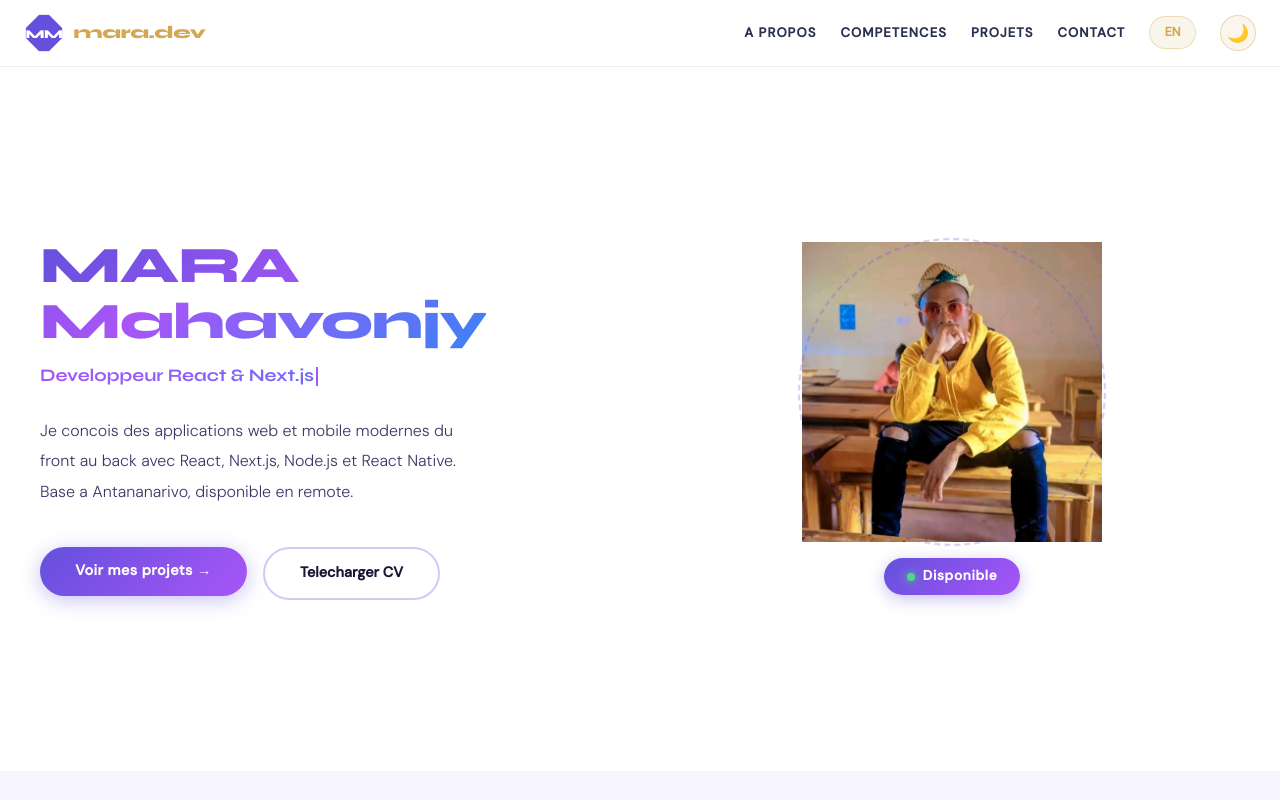
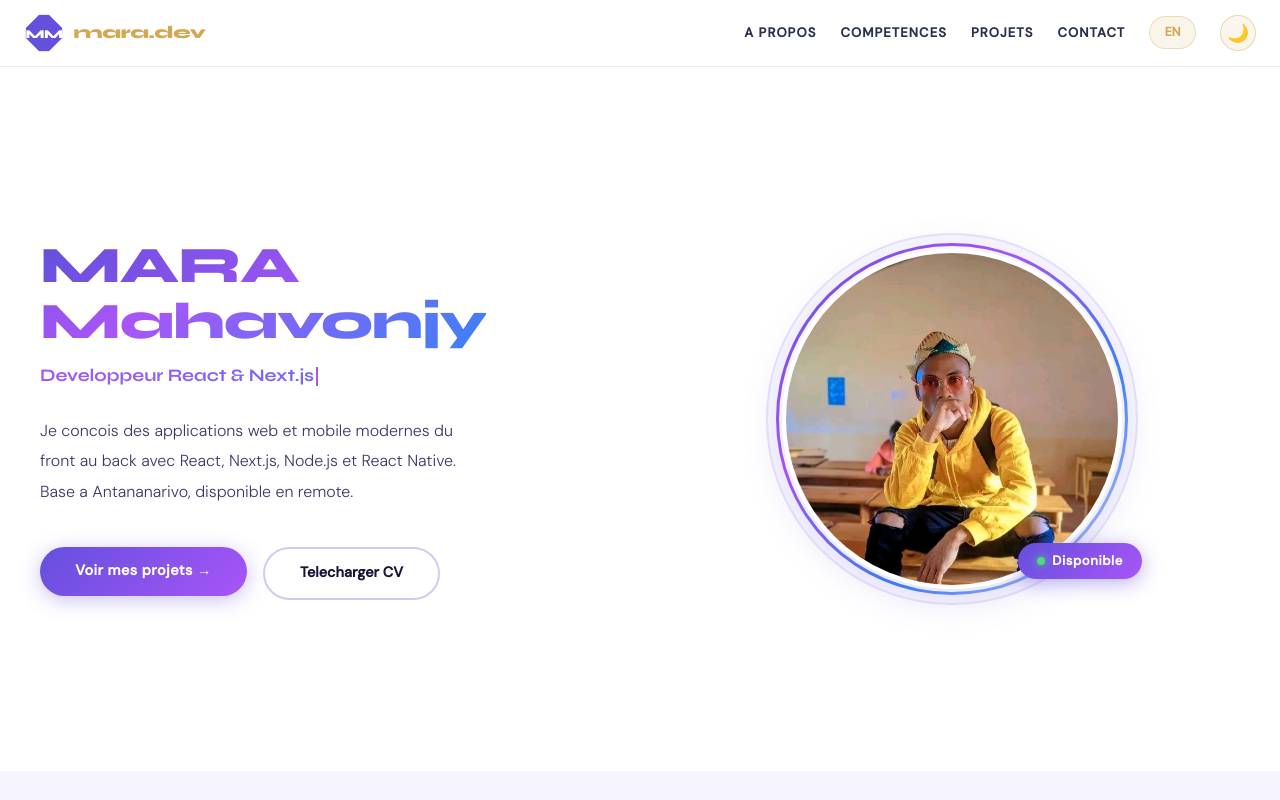
Before and after one commit to mahavonjymara/portfolio-mara, a Next.js app: page / in a window 1280 px wide. Shown: the top 800 px of the page. Built offline with nearby package versions, Linux system fonts and the light colour scheme.

Commit message:
Style photo cercle anneau decoratif badge disponible bas droite

```diff
--- a/src/components/Hero.tsx
+++ b/src/components/Hero.tsx
@@ -45,20 +45,29 @@ export default function Hero() {
           </a>
         </div>
       </div>
-      <div style={{ display:"flex", flexDirection:"column" as const, justifyContent:"center", alignItems:"center", gap:"1rem" }}>
-        <div className="avatar-wrap" style={{ position:"relative", width:300, height:300 }}>
-          <div style={{ position:"absolute", inset:0, borderRadius:"50%", background:"linear-gradient(135deg,#6450dc,#a855f7,#3b82f6)", padding:3 }}>
-            <div style={{ width:"100%", height:"100%", borderRadius:"50%", overflow:"hidden", border:"4px solid var(--bg)" }}>
-              <Image src="/avatar.jpg" alt="MARA Mahavonjy" fill style={{ objectFit:"cover" }} priority />
-            </div>
+
+      <div style={{ display:"flex", justifyContent:"center", alignItems:"center" }}>
+        <div style={{ position:"relative", width:340, height:340 }}>
+
+          {/* Anneau extérieur clair */}
+          <div style={{ position:"absolute", inset:-16, borderRadius:"50%", border:"2px solid rgba(100,80,220,0.12)", background:"rgba(100,80,220,0.04)" }} />
+
+          {/* Anneau principal dégradé */}
+          <div style={{ position:"absolute", inset:-6, borderRadius:"50%", padding:3, background:"linear-gradient(135deg,#6450dc,#a855f7,#3b82f6,rgba(100,80,220,0.2))" }}>
+            <div style={{ width:"100%", height:"100%", borderRadius:"50%", background:"var(--bg)" }} />
           </div>
-          <div style={{ position:"absolute", inset:-4, borderRadius:"50%", border:"2px dashed rgba(100,80,220,0.3)", animation:"spin 20s linear infinite" }} />
-          <style>{"@keyframes spin{from{transform:rotate(0deg)}to{transform:rotate(360deg)}}"}</style>
-        </div>
-        <div style={{ display:"flex", alignItems:"center", gap:"0.5rem", background:"linear-gradient(135deg,#6450dc,#a855f7)", borderRadius:30, padding:"0.5rem 1.4rem", boxShadow:"0 4px 16px rgba(100,80,220,0.35)" }}>
-          <div style={{ width:8, height:8, borderRadius:"50%", background:"#4ade80", boxShadow:"0 0 8px #4ade80", animation:"pulse 2s ease-in-out infinite" }} />
-          <span style={{ fontSize:"0.85rem", fontWeight:700, color:"#fff", letterSpacing:"0.05em" }}>Disponible</span>
-          <style>{"@keyframes pulse{0%,100%{opacity:1}50%{opacity:0.5}}"}</style>
+
+          {/* Photo */}
+          <div style={{ position:"absolute", inset:0, borderRadius:"50%", overflow:"hidden", border:"4px solid var(--bg)", boxShadow:"0 8px 40px rgba(100,80,220,0.2)" }}>
+            <Image src="/avatar.jpg" alt="MARA Mahavonjy" fill style={{ objectFit:"cover", objectPosition:"center top" }} priority />
+          </div>
+
+          {/* Badge Disponible en bas à droite */}
+          <div style={{ position:"absolute", bottom:10, right:-20, display:"flex", alignItems:"center", gap:"0.45rem", background:"linear-gradient(135deg,#6450dc,#a855f7)", borderRadius:30, padding:"0.5rem 1.2rem", boxShadow:"0 4px 20px rgba(100,80,220,0.45)", zIndex:10 }}>
+            <div style={{ width:8, height:8, borderRadius:"50%", background:"#4ade80", boxShadow:"0 0 8px #4ade80", flexShrink:0, animation:"pulse 2s ease-in-out infinite" }} />
+            <span style={{ fontSize:"0.82rem", fontWeight:700, color:"#fff", letterSpacing:"0.04em" }}>Disponible</span>
+          </div>
+          <style>{"@keyframes pulse{0%,100%{opacity:1;transform:scale(1)}50%{opacity:0.6;transform:scale(0.85)}}"}</style>
         </div>
       </div>
     </section>
```
